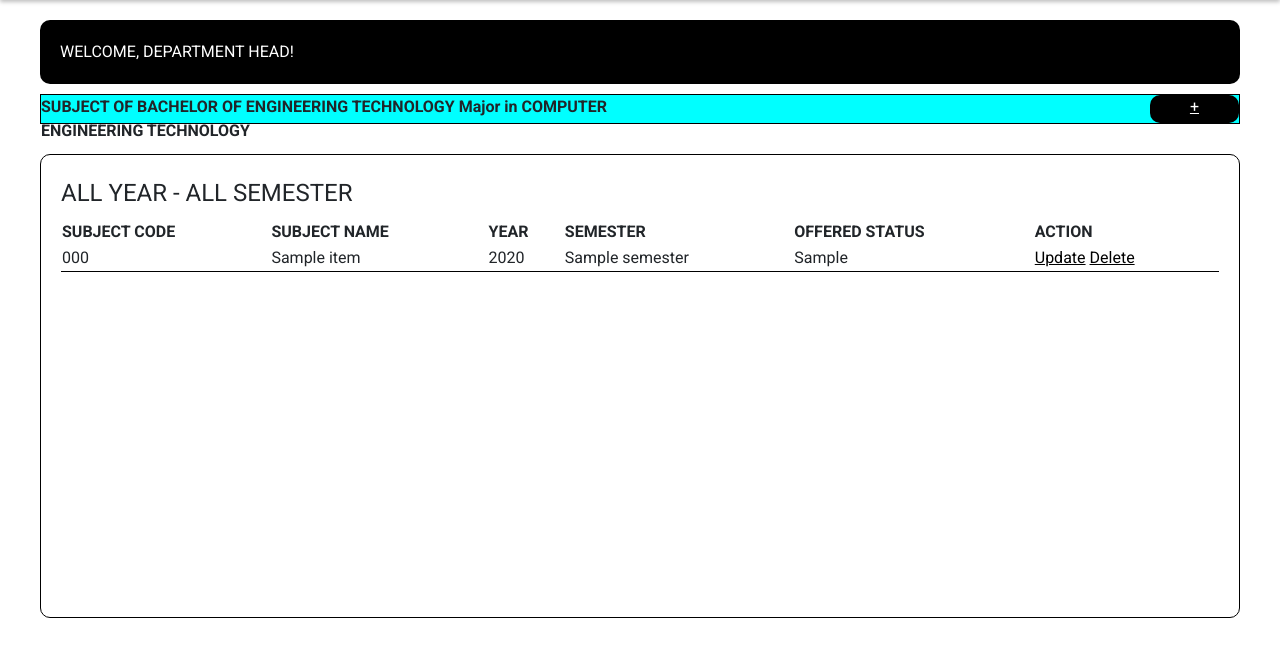
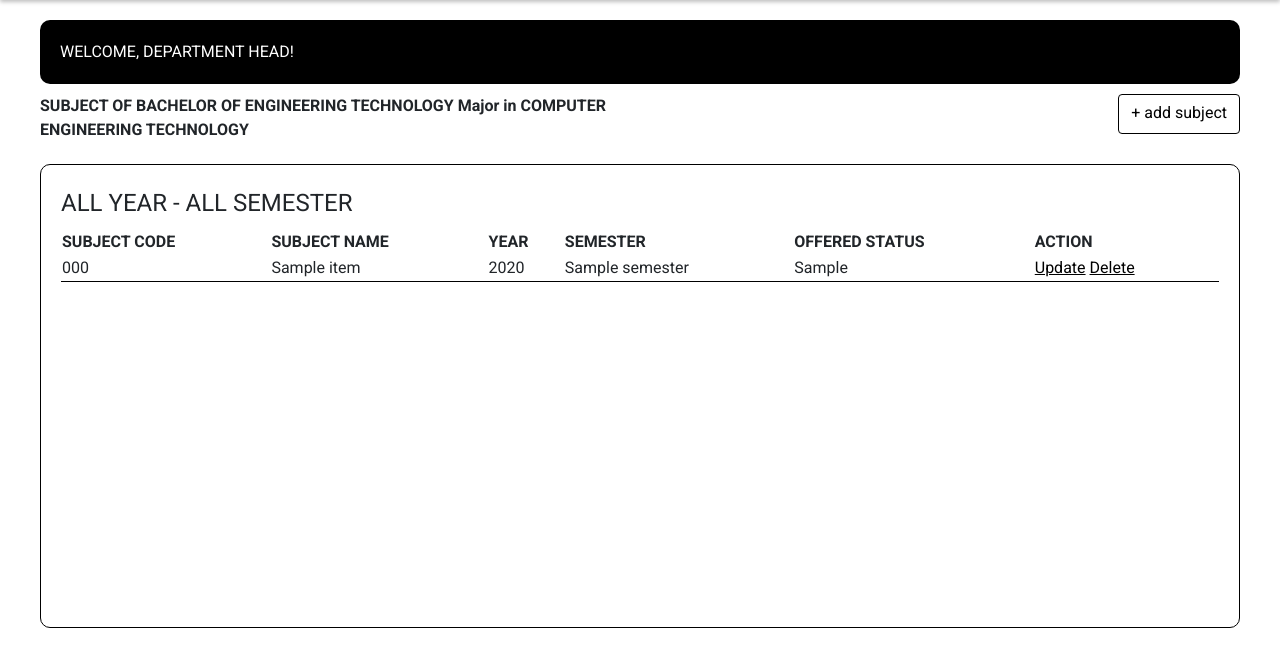
Before and after one commit to RejayMorada0/ELECTIVE_ADDING, a Django app: template Adding/Adding_App/templates/Adding_App/head.html in a window 1280 px wide. Shown: the part 71-738 px from the top of the page. Run offline with Django 3.2, Linux system fonts and the light colour scheme; the template is opened without the code that fills it: most values are stand-ins (such as "Sample title", 1, 10 or a date in 2020).

Commit message:
Add FIles

```diff
--- a/Adding/Adding_App/static/css/admin.css
+++ b/Adding/Adding_App/static/css/admin.css
@@ -79,12 +79,10 @@ section {
 }
 
 .subject {
-    border: solid 1px black;
-    background-color: aqua;
     width: 100%;
     display: flex;
     justify-content: space-between;
-    height: 30px;
+    height: 40px;
     margin-top: 10px;
     margin-bottom: 30px;
 }
--- a/Adding/Adding_App/templates/Adding_App/head.html
+++ b/Adding/Adding_App/templates/Adding_App/head.html
@@ -57,7 +57,8 @@
         <div class="welcome">WELCOME, DEPARTMENT HEAD!</div>
         <div class="subject">
             <p>SUBJECT OF BACHELOR OF ENGINEERING TECHNOLOGY Major in COMPUTER ENGINEERING TECHNOLOGY </p>
-            <a id="logoutbutton" href="{%url 'Adding_App:addsubject' %}">+</a>
+            <a class="btn btn-primary" data-toggle="modal" data-target="#exampleModal" style="color:black; background-color: white; border: 1px solid black;">+ add subject</a>
+
         </div>
 
         <div class="main">
@@ -95,21 +96,55 @@
 
 
         <!-- Modal -->
-        <form class="reqsub">
         <div class="modal fade" id="exampleModal" tabindex="-1" aria-labelledby="exampleModalLabel" aria-hidden="true">
             <div class="modal-dialog modal-dialog-centered">
                 <div class="modal-content">
                     <div class="modal-header">
-                            <h5 class="modal-title" id="exampleModalLabel">OFFERED SUBJECTS</h5>
+                        <h5 class="modal-title" id="exampleModalLabel">ADD SUBJECTS</h5>
                         <button type="button" class="close" data-dismiss="modal" aria-label="Close">
     <span aria-hidden="true">&times;</span>
   </button>
                     </div>
                     <div class="modal-body">
-                            <ol type="1" id="modalBody">
+                        <form onsubmit="msg()" action="/addAction" method="post">
+                            {% csrf_token %}
+                            <legend>Add or Remove Subject</legend>
 
+                            <div class="form-row">
+                                <div class="col-md-4 mb-3">
+                                    <label for="sub_code">Subject Code</label>
+                                    <input type="text" class="form-control" name="sub_code" id="sub_code" required>
 
-                            </ol>
+                                </div>
+                                <div class="col-md-4 mb-3">
+                                    <label for="sub_name">Subject Name</label>
+                                    <input type="text" class="form-control" name="sub_name" id="sub_name" required>
+                                </div>
+                                <div class="col-md-4 mb-3">
+                                    <label for="year">Year</label>
+                                    <select class="custom-select" name="year" id="year" required>
+                                      <option selected disabled value="">Choose...</option>
+                                      <option value="1">1</option>
+                                      <option value="2">2</option>
+                                      <option value="3">3</option>
+                                      <option value="4">4</option>
+                                    </select>
+                                </div>
+                                <div class="col-md-4 mb-3">
+                                    <label for="semester">Semester</label>
+                                    <select class="custom-select" name="semester" id="semester" required>
+                                      <option selected disabled value="">Choose...</option>
+                                      <option value="1">1</option>
+                                      <option value="2">2</option>
+                                      <option value="3">3</option>
+                                      <option value="4">4</option>
+                                    </select>
+                                </div>
+                            </div>
+                            <div class="button1">
+                                <input class="btn btn-primary" type="submit" value="+ add subject" name="addAction">
+                            </div>
+                        </form>
 
                     </div>
 
@@ -118,7 +153,7 @@
                 </div>
             </div>
         </div>
-        </form>
+
 
 
 
```
Also changed, not shown: Adding/Adding_App/templates/Adding_App/addsubject.html (deleted, +0 -108 lines). Lines whose indentation alone changed are shown as unchanged.
